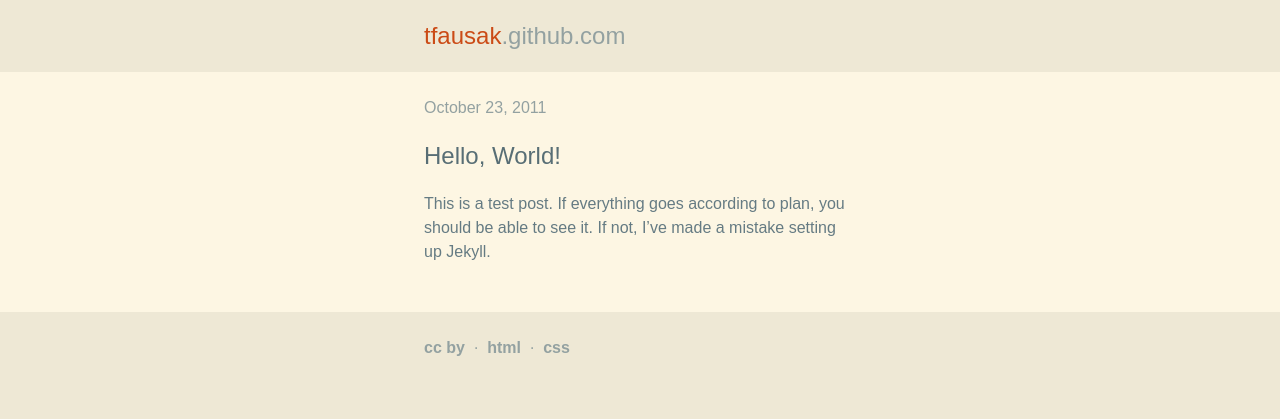
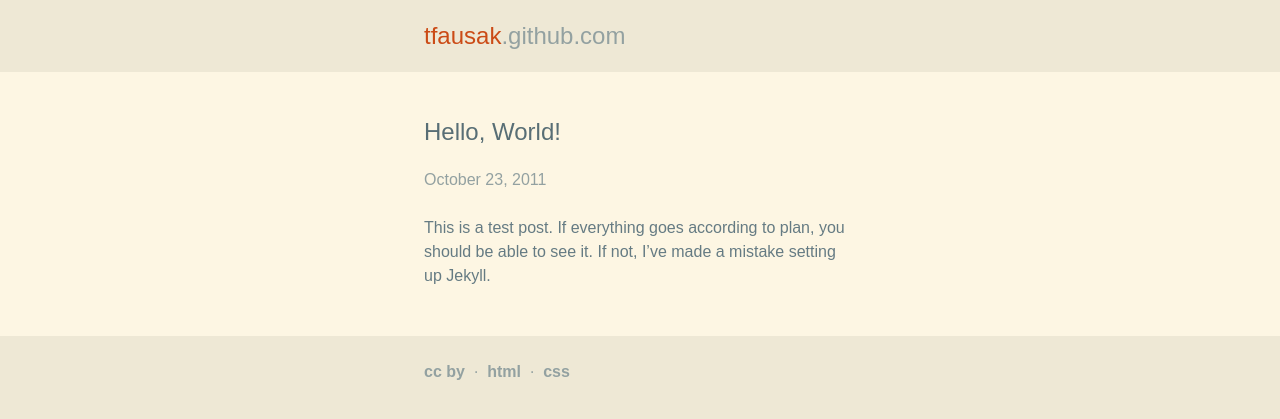
Before and after one commit to tfausak/tfausak.github.io, a Jekyll site: the page built from index.html, in a window 1280 px wide. Shown: the top 419 px of the page. Built offline with Jekyll 4.4.1, drawn with Linux system fonts in a browser that asks for light colours.

Commit message:
Move permalink below title.

```diff
--- a/_layouts/post.html
+++ b/_layouts/post.html
@@ -3,11 +3,11 @@ layout: base
 ---
 
 <article class="post">
+    <h1>{{ page.title }}</h1>
+
     <a class="permalink" href="{{ page.url }}">
         <time datetime="{{ page.date | date: "%Y-%m-%d" }}" pubdate>{{ page.date | date: "%B %d, %Y" }}</time>
     </a>
 
-    <h1>{{ page.title }}</h1>
-
     {{ content }}
 </article>
--- a/index.html
+++ b/index.html
@@ -4,12 +4,12 @@ layout: base
 
 {% for post in site.posts %}
     <article class="post">
+        <h1>{{ post.title }}</h1>
+
         <a class="permalink" href="{{ post.url }}">
             <time datetime="{{ post.date | date: "%Y-%m-%d" }}" pubdate>{{ post.date | date: "%B %d, %Y" }}</time>
         </a>
 
-        <h1>{{ post.title }}</h1>
-
         {{ post.content }}
     </article>
 {% endfor %}
```
